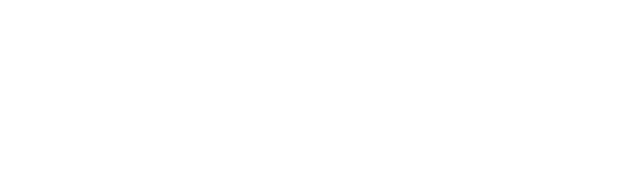
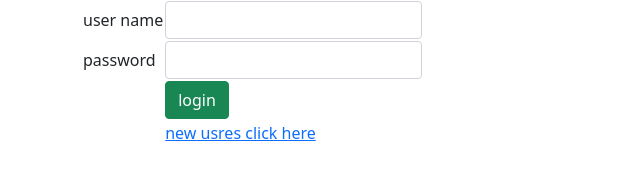
Before and after one commit to Anusajan/userapp, a plain HTML site: page index.html in a window 1280 px wide. Shown: the whole page, without its empty margins (0-640 px from the left). Drawn offline with nearby package versions, Linux system fonts and the light colour scheme.

Commit message:
login page create

```diff
--- a/index.html
+++ b/index.html
@@ -1,14 +1,42 @@
 <!DOCTYPE html>
 <html lang="en">
 <head>
-
+    <link href="https://cdn.jsdelivr.net/npm/bootstrap@5.1.3/dist/css/bootstrap.min.css" rel="stylesheet" integrity="sha384-1BmE4kWBq78iYhFldvKuhfTAU6auU8tT94WrHftjDbrCEXSU1oBoqyl2QvZ6jIW3" crossorigin="anonymous">
     <meta charset="UTF-8">
     <meta http-equiv="X-UA-Compatible" content="IE=edge">
     <meta name="viewport" content="width=device-width, initial-scale=1.0">
     <title>Document</title>
 </head>
 <body>
-
+    <div class="container">
+        <div class="row">
+            <div>
+                <col>
+                    <col-12 class="col-sm-12 col-md-12 col-lg-12 col-xl-12 col-xxl-12">
+                    <table class="table-borderless">
+                        <tr>
+                            <td>user name</td>
+                            <td><input type="text" class="form-control"></td>
+                        </tr>
+                        <tr>
+                            <td>password</td>
+                            <td><input type="password" name="" id="" class="form-control"></td>
+                        </tr>
+                        <tr>
+                            <td></td>
+                            <td><button class="btn btn-success">login</button></td>
+                        </tr>
+                        <tr>
+                            <td></td>
+                            <td><a href="register.html">new usres click here</a></td>
+                        </tr>
+                    </table>
+                </col-12>
+                </col>
+            </div>
+        </div>
+    </div>
+    <script src="https://cdn.jsdelivr.net/npm/bootstrap@5.1.3/dist/js/bootstrap.bundle.min.js" integrity="sha384-ka7Sk0Gln4gmtz2MlQnikT1wXgYsOg+OMhuP+IlRH9sENBO0LRn5q+8nbTov4+1p" crossorigin="anonymous"></script>
 
 </body>
 </html>
```
